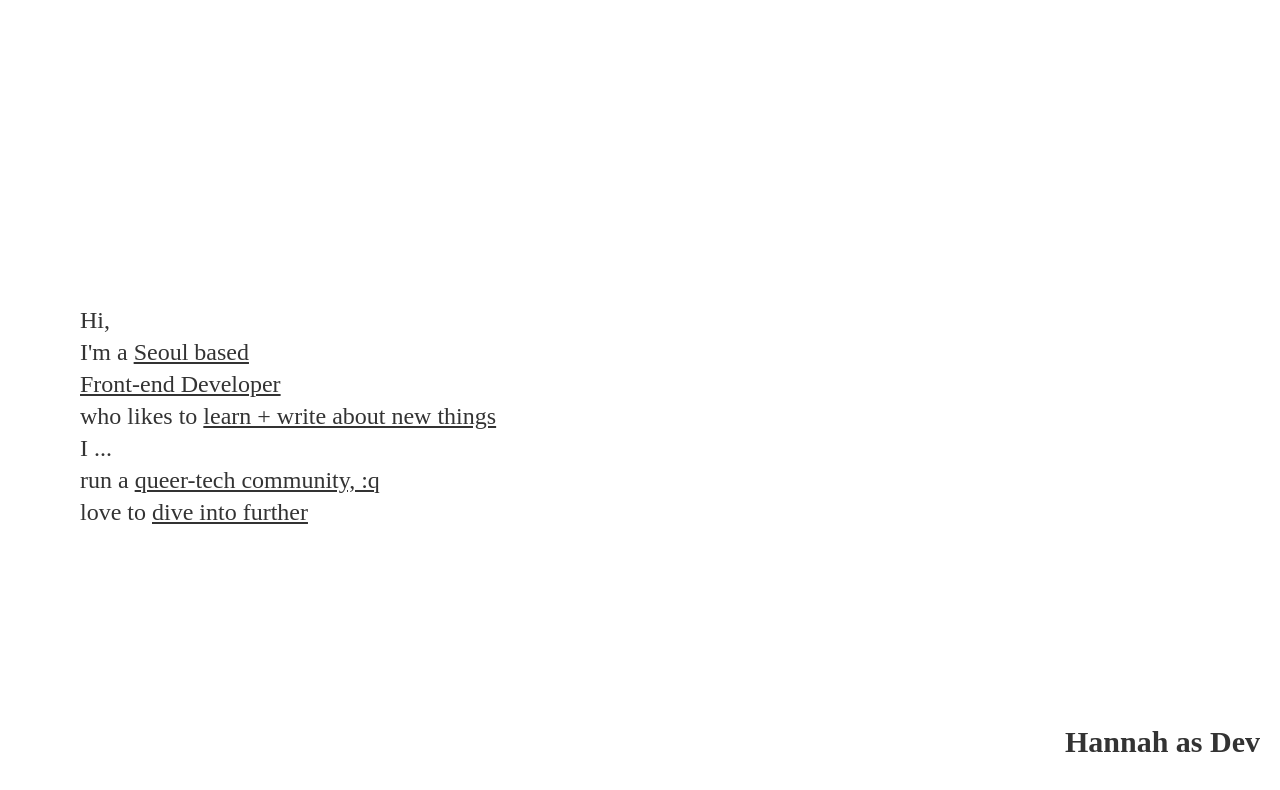
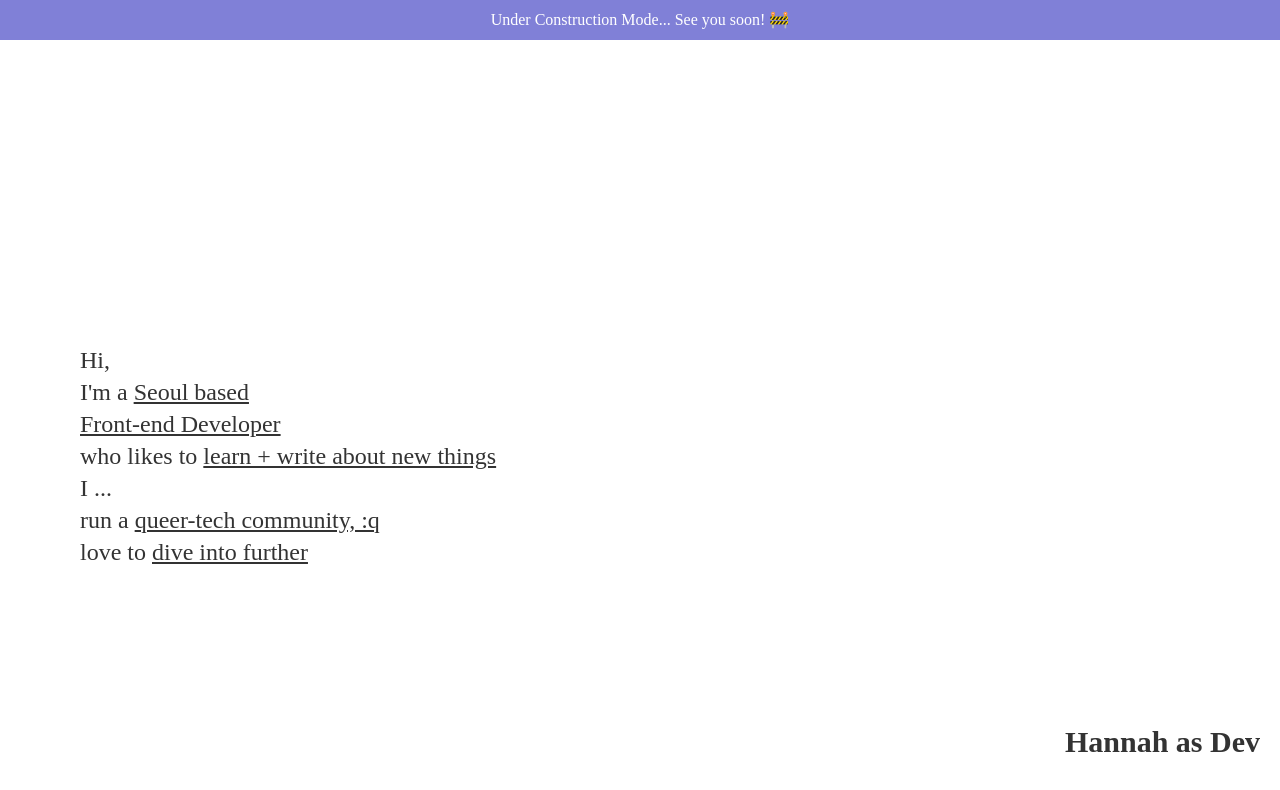
Before and after one commit to hannah26hannah/hannah-as-dev, a Next.js app: page / in a window 1280 px wide. Shown: the top 790 px of the page. Built offline with nearby package versions, Linux system fonts and the light colour scheme; a web font is replaced by a local one.

Commit message:
create notification bar component

```diff
--- /dev/null
+++ b/components/Notification.js
@@ -0,0 +1,14 @@
+/**
+ * @overview Notification bar on the top.
+ * Use this occasionally when you have something to notice to visitors
+ */
+
+const Notification = () => {
+  return (
+    <div className='h-10 w-full bg-purple-default flex justify-center flex-col items-center text-white'>
+      Under Construction Mode... See you soon! 🚧
+    </div>
+  );
+};
+
+export default Notification;
--- a/pages/_document.tsx
+++ b/pages/_document.tsx
@@ -1,5 +1,5 @@
 import Document, { Html, Head, Main, NextScript } from 'next/document';
-
+import Notification from '../components/Notification';
 class MyDocument extends Document {
   static async getInitialProps(ctx) {
     const initialProps = await Document.getInitialProps(ctx);
@@ -15,6 +15,7 @@ class MyDocument extends Document {
           />
         </Head>
         <body>
+          <Notification />
           <Main />
           <NextScript />
         </body>
```
